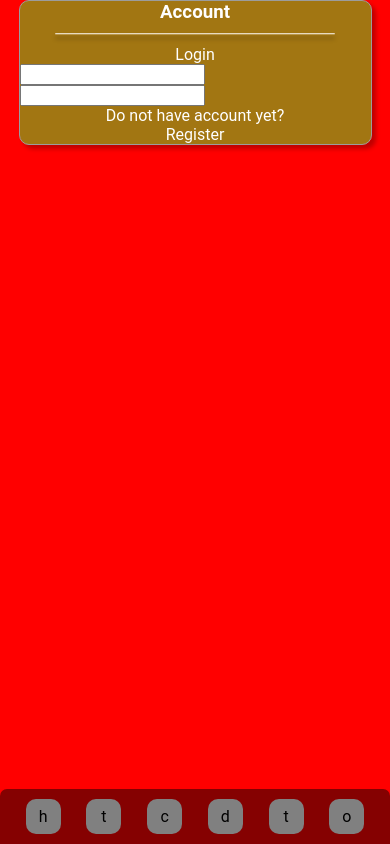
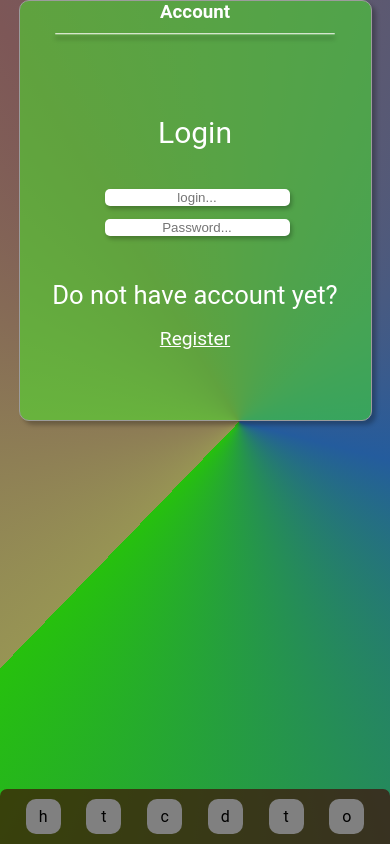
Before and after one commit to Tolethrien/New-Timer, a React (Create React App) app: page / in a window 390 px wide. Built offline with nearby package versions, Linux system fonts and the light colour scheme.

Commit message:
0.1a
some phone testing

```diff
--- a/src/App.tsx
+++ b/src/App.tsx
@@ -13,10 +13,18 @@ function App() {
 export default App;
 const MainBody = styled.div`
   position: relative;
+
   width: 100vw;
   /* max-width: 420px; */
   height: 100vh;
-  background-color: red;
+  /* background-color: red; */
+  background: conic-gradient(
+    from 224.11deg at 61.25% 50%,
+    #979454 0deg,
+    #7d5757 105deg,
+    #245c9d 240deg,
+    #26c10d 360deg
+  );
   /* margin: auto; */
   overflow: hidden;
 `;
--- a/src/components/login.tsx
+++ b/src/components/login.tsx
@@ -28,19 +28,19 @@ const Login: React.FC<LoginProps> = (props) => {
         <Name>Account</Name>
         <LineDevider width={80}></LineDevider>
         <LoginText>Login</LoginText>
-        <form onSubmit={(e) => handleLogin(e)}>
+        <Form onSubmit={(e) => handleLogin(e)}>
           <UserInput
             type={"login"}
             ref={userLogin}
-            // onChange={(e) => handleChange("login", e)}
+            placeholder={"login..."}
           ></UserInput>
           <UserInput
             type={"password"}
             ref={userPassword}
-            // onChange={(e) => handleChange("password", e)}
+            placeholder={"Password..."}
           ></UserInput>
           <input type="submit" value="Submit" hidden={true} />
-        </form>
+        </Form>
         <CreateAccountText>Do not have account yet? </CreateAccountText>
         <CreateAccountLink>Register</CreateAccountLink>
       </Glass>
@@ -54,7 +54,40 @@ const Wrap = styled.div<StyleProps>`
   justify-content: center;
 `;
 const Name = styled.h3<StyleProps>``;
-const LoginText = styled.div<StyleProps>``;
-const UserInput = styled.input<StyleProps>``;
-const CreateAccountText = styled.div<StyleProps>``;
-const CreateAccountLink = styled.div<StyleProps>``;
+const LoginText = styled.p<StyleProps>`
+  font-size: 30px;
+  margin-top: 20%;
+  margin-bottom: 10%;
+`;
+const Form = styled.form<StyleProps>`
+  display: flex;
+  flex-direction: column;
+  justify-content: center;
+`;
+const UserInput = styled.input<StyleProps>`
+  border-radius: 5px;
+  border: none;
+  box-shadow: 2px 3px 4px rgba(0, 0, 0, 0.25);
+  margin: 2% 0;
+  text-align: center;
+  margin-bottom: 5%;
+  height: 100%;
+  width: 100%;
+  :focus {
+    outline: none;
+  }
+`;
+const CreateAccountText = styled.div<StyleProps>`
+  font-size: 1.6em;
+  margin-top: 10%;
+`;
+const CreateAccountLink = styled.div<StyleProps>`
+  background: none;
+  border: none;
+  cursor: pointer;
+  text-decoration: underline;
+  color: white;
+  font-size: 1.2em;
+  margin-top: 5%;
+  margin-bottom: 20%;
+`;
--- a/src/components/styledComponents/glass.tsx
+++ b/src/components/styledComponents/glass.tsx
@@ -15,9 +15,12 @@ const Glass: React.FC<GlassProps> = ({ size, children }) => {
     primary: { primaryColor },
   } = useContext(appContext);
   return (
-    <GlassStyle size={size} color={primaryColor}>
-      {children}
-    </GlassStyle>
+    <>
+      <Blur />
+      <GlassStyle size={size} color={primaryColor}>
+        {children}
+      </GlassStyle>
+    </>
   );
 };
 
@@ -32,7 +35,6 @@ const GlassStyle = styled.div<styleProps>`
   background-color: ${({ color }) => color};
   min-height: 20px;
   box-shadow: 4px 4px 4px rgba(0, 0, 0, 0.25);
-  backdrop-filter: blur(20px);
   color: white;
   border: 1px solid #9c9c9c;
 
@@ -48,3 +50,6 @@ const GlassStyle = styled.div<styleProps>`
       `;
   }};
 `;
+const Blur = styled.div`
+  backdrop-filter: blur(20px);
+`;
```
